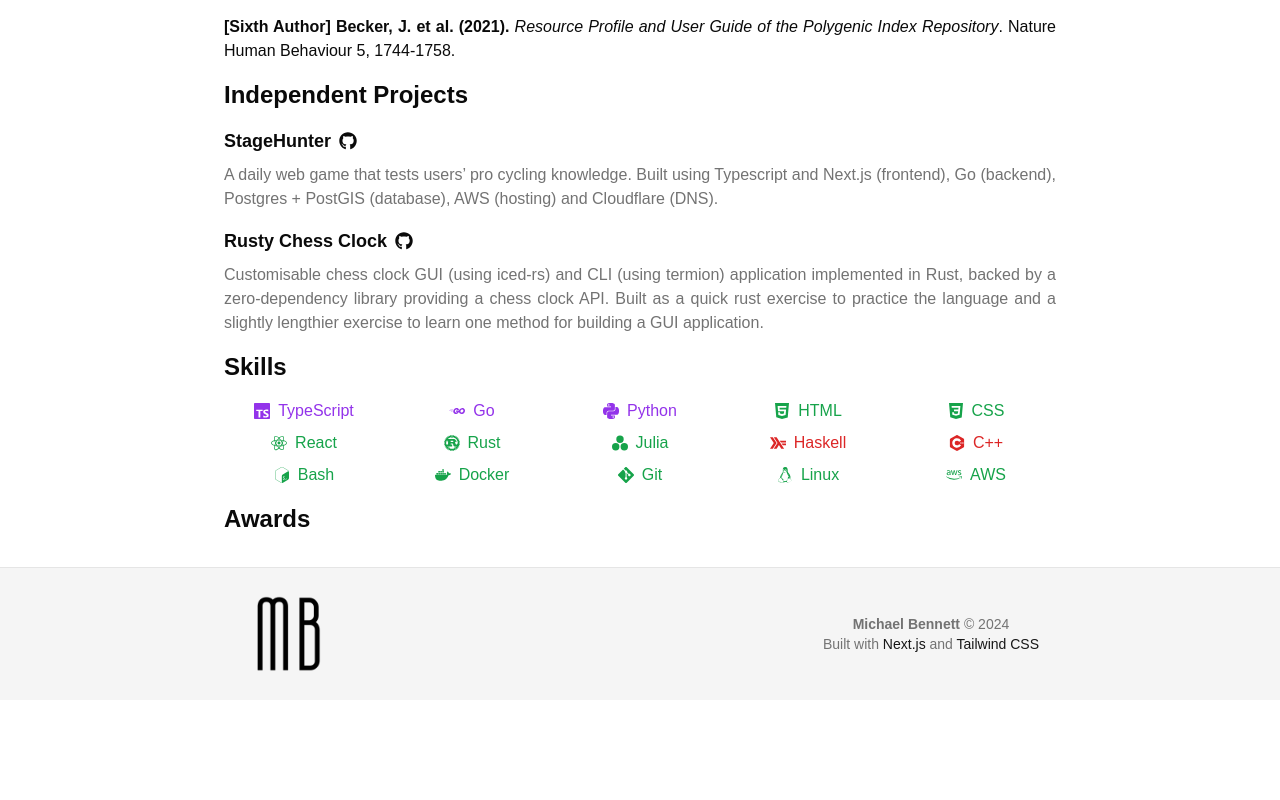
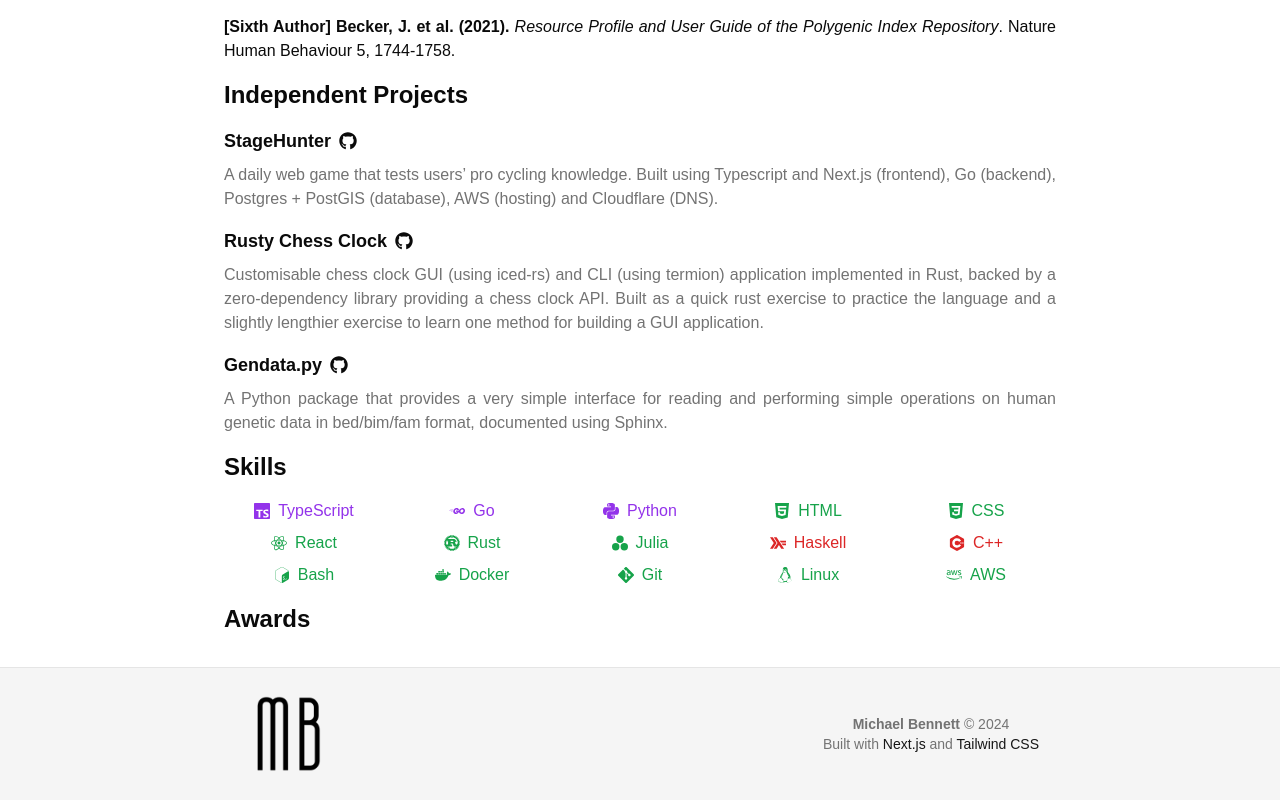
Before and after one commit to michaelbennett99/michaeldabennett.com, a Next.js app: page /cv in a window 1280 px wide. Shown: the part 1854-2654 px from the top of the page. Before the commit the page ends 2554 px from the top, so only its background shows below. Built offline with nearby package versions, Linux system fonts and the light colour scheme.

Commit message:
add gendata project

```diff
--- a/src/app/cv/page.tsx
+++ b/src/app/cv/page.tsx
@@ -160,6 +160,11 @@ export default function CV() {
               githubUrl="https://github.com/michaelbennett99/rusty_chess_clock"
               description="Customisable chess clock GUI (using iced-rs) and CLI (using termion) application implemented in Rust, backed by a zero-dependency library providing a chess clock API. Built as a quick rust exercise to practice the language and a slightly lengthier exercise to learn one method for building a GUI application."
             />
+            <ProjectCard
+              name="Gendata.py"
+              githubUrl="https://github.com/michaelbennett99/gendata.py"
+              description="A Python package that provides a very simple interface for reading and performing simple operations on human genetic data in bed/bim/fam format, documented using Sphinx."
+            />
           </Section>
           <Section title="Skills">
             <Skills />
```
